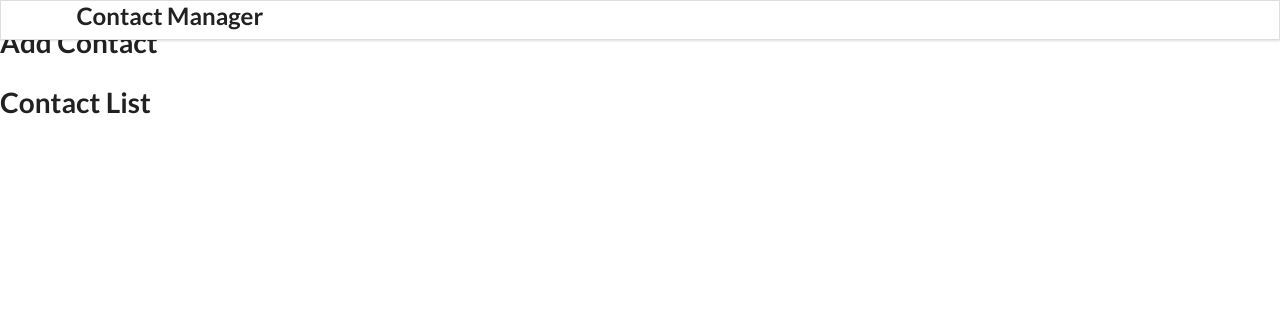
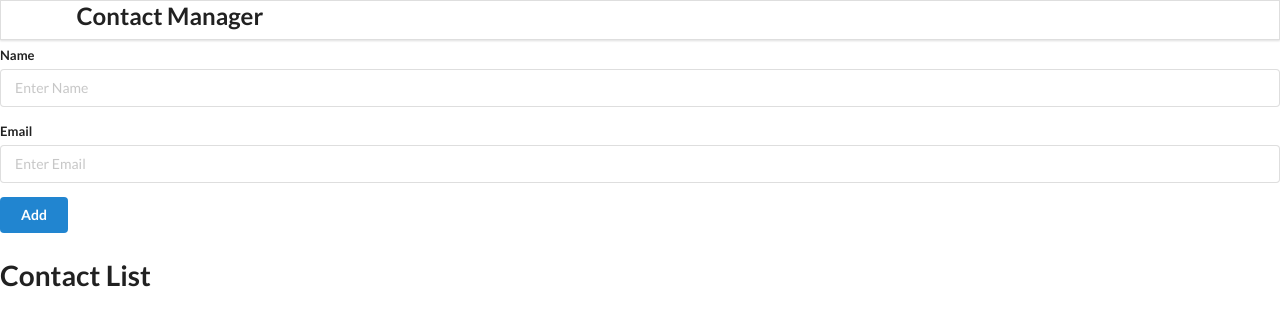
Before and after one commit to razarauf/ContactsApp, a React (Create React App) app: page / in a window 1280 px wide. Shown: the top 326 px of the page. Built offline with nearby package versions, Linux system fonts and the light colour scheme.

Commit message:
implements contact form

```diff
--- a/src/components/AddContact.js
+++ b/src/components/AddContact.js
@@ -3,7 +3,20 @@
 class AddContact extends React.Component {
     render () {
         return (
-            <h1>Add Contact</h1>
+            <div className="ui main">
+                <h2>Add Contact</h2>
+                <form className="ui form">
+                    <div className="field">
+                        <label>Name</label>
+                        <input type="text" name="name" placeholder="Enter Name"></input>
+                    </div>
+                    <div className="field">
+                        <label>Email</label>
+                        <input type="text" name="email" placeholder="Enter Email"></input>
+                    </div>
+                    <button className="ui button blue">Add</button>
+                </form>
+            </div>
         )
     }
 }
```
